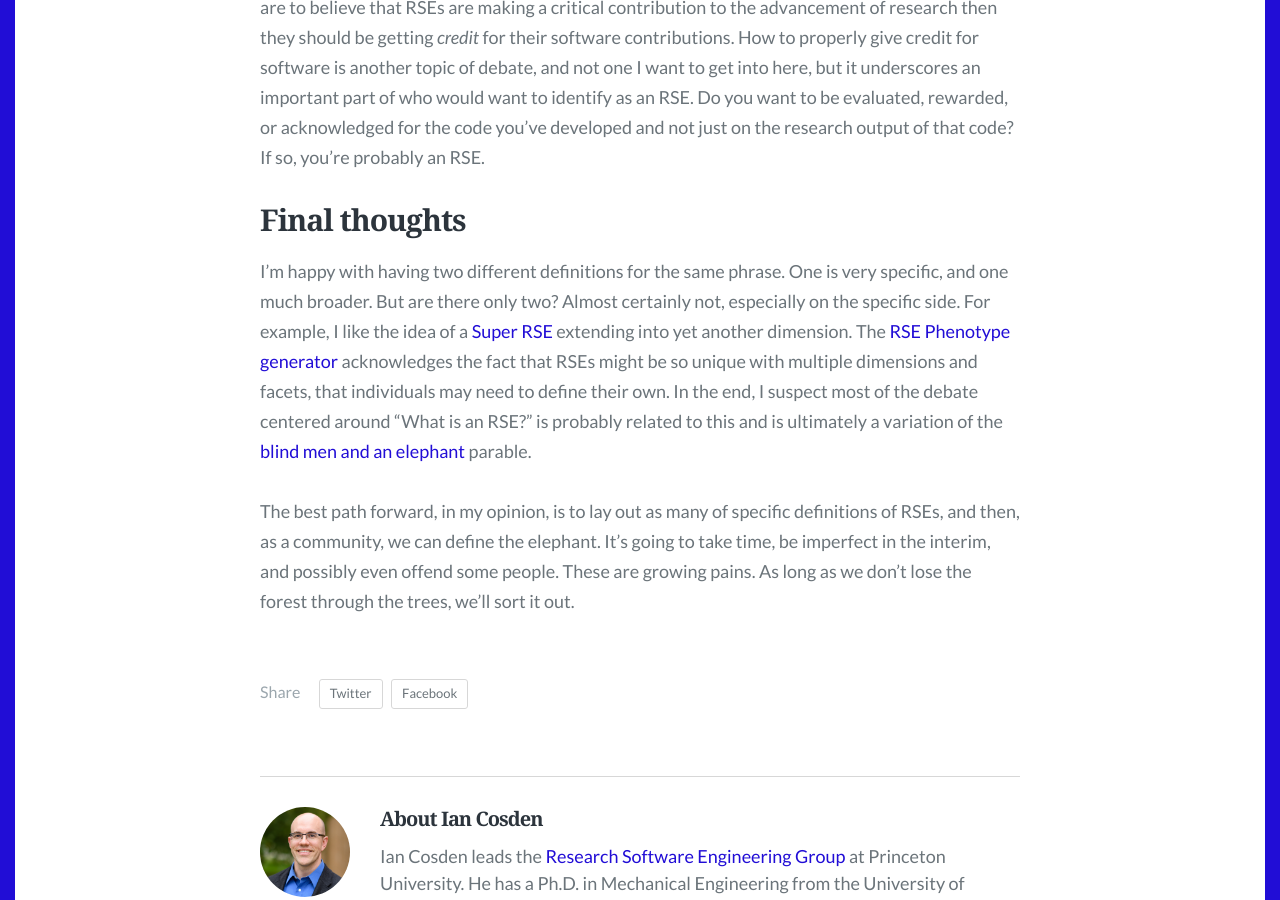
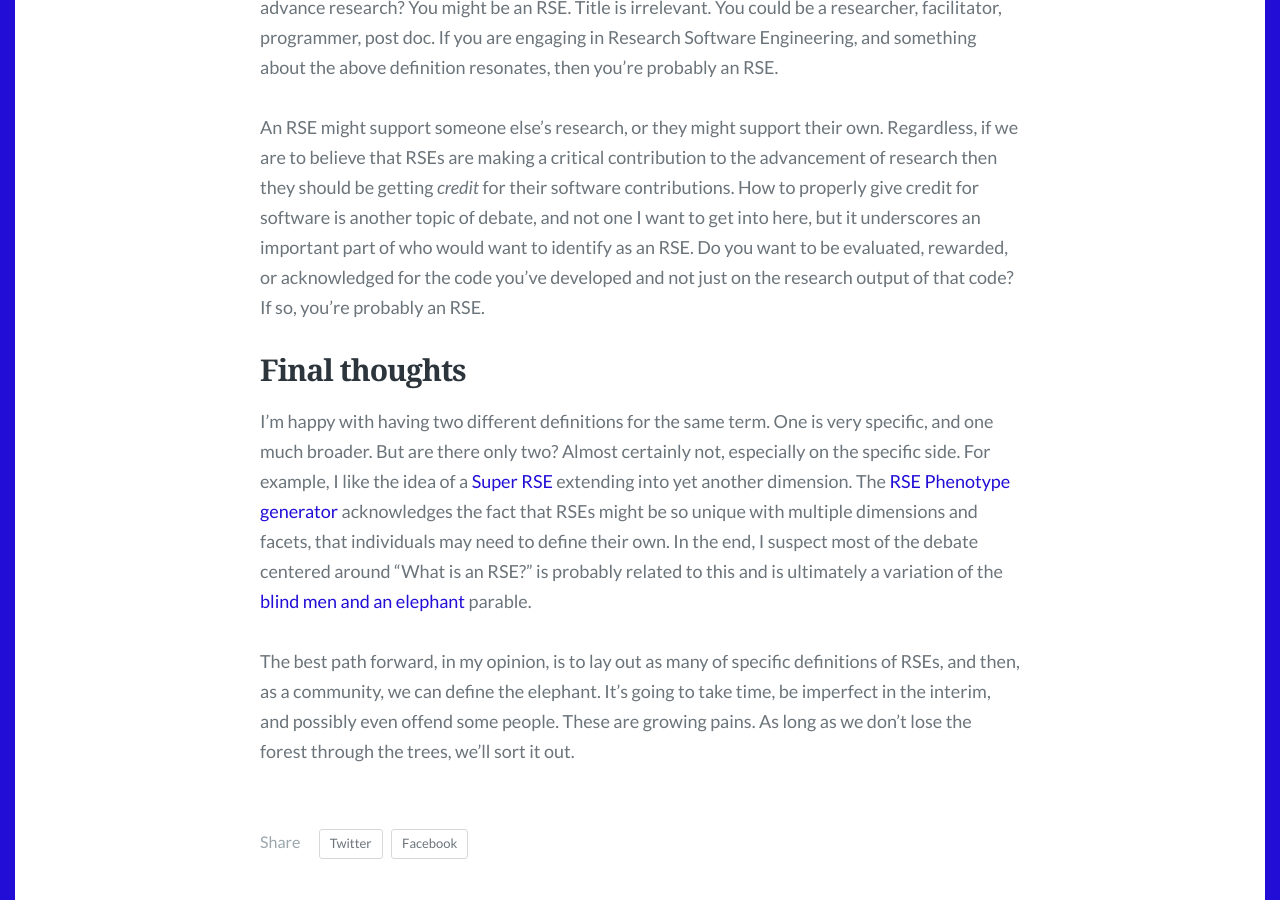
Before and after one commit to cosden/cosden.github.io, a Jekyll site: the page built from _posts/2019-09-26-what-is-an-rse.md, in a window 1280 px wide and 900 px high, scrolled down 4897 px. Built offline with Jekyll 4.4.1, drawn with Linux system fonts in a browser that asks for light colours; some web fonts are replaced; some of the changed text lies outside the part shown.

Commit message:
small changes

```diff
--- a/_posts/2019-09-26-what-is-an-rse.md
+++ b/_posts/2019-09-26-what-is-an-rse.md
@@ -73,6 +75,6 @@ An RSE might support someone else’s research, or they might support their own.
 
 ## Final thoughts
 
-I’m happy with having two different definitions for the same phrase.  One is very specific, and one much broader.  But are there only two?  Almost certainly not, especially on the specific side.  For example, I like the idea of a [Super RSE](https://danielskatzblog.wordpress.com/2019/07/12/super-rses-combining-research-and-service-in-three-dimensions-of-research-software-engineering/) extending into yet another dimension. The [RSE Phenotype generator](https://us-rse.org/rse-phenotype/) acknowledges the fact that RSEs might be so unique with multiple dimensions and facets, that individuals may need to define their own. In the end, I suspect most of the debate centered around "What is an RSE?" is probably related to this and is ultimately a variation of the [blind men and an elephant](https://en.wikipedia.org/wiki/Blind_men_and_an_elephant) parable.
+I’m happy with having two different definitions for the same term.  One is very specific, and one much broader.  But are there only two?  Almost certainly not, especially on the specific side.  For example, I like the idea of a [Super RSE](https://danielskatzblog.wordpress.com/2019/07/12/super-rses-combining-research-and-service-in-three-dimensions-of-research-software-engineering/) extending into yet another dimension. The [RSE Phenotype generator](https://us-rse.org/rse-phenotype/) acknowledges the fact that RSEs might be so unique with multiple dimensions and facets, that individuals may need to define their own. In the end, I suspect most of the debate centered around "What is an RSE?" is probably related to this and is ultimately a variation of the [blind men and an elephant](https://en.wikipedia.org/wiki/Blind_men_and_an_elephant) parable.
 
 The best path forward, in my opinion, is to lay out as many of specific definitions of RSEs, and then, as a community, we can define the elephant.  It’s going to take time, be imperfect in the interim, and possibly even offend some people.  These are growing pains.  As long as we don’t lose the forest through the trees, we’ll sort it out.
```
Also changed, not shown: other parts of _posts/2019-09-26-what-is-an-rse.md (+4 -2 lines).
